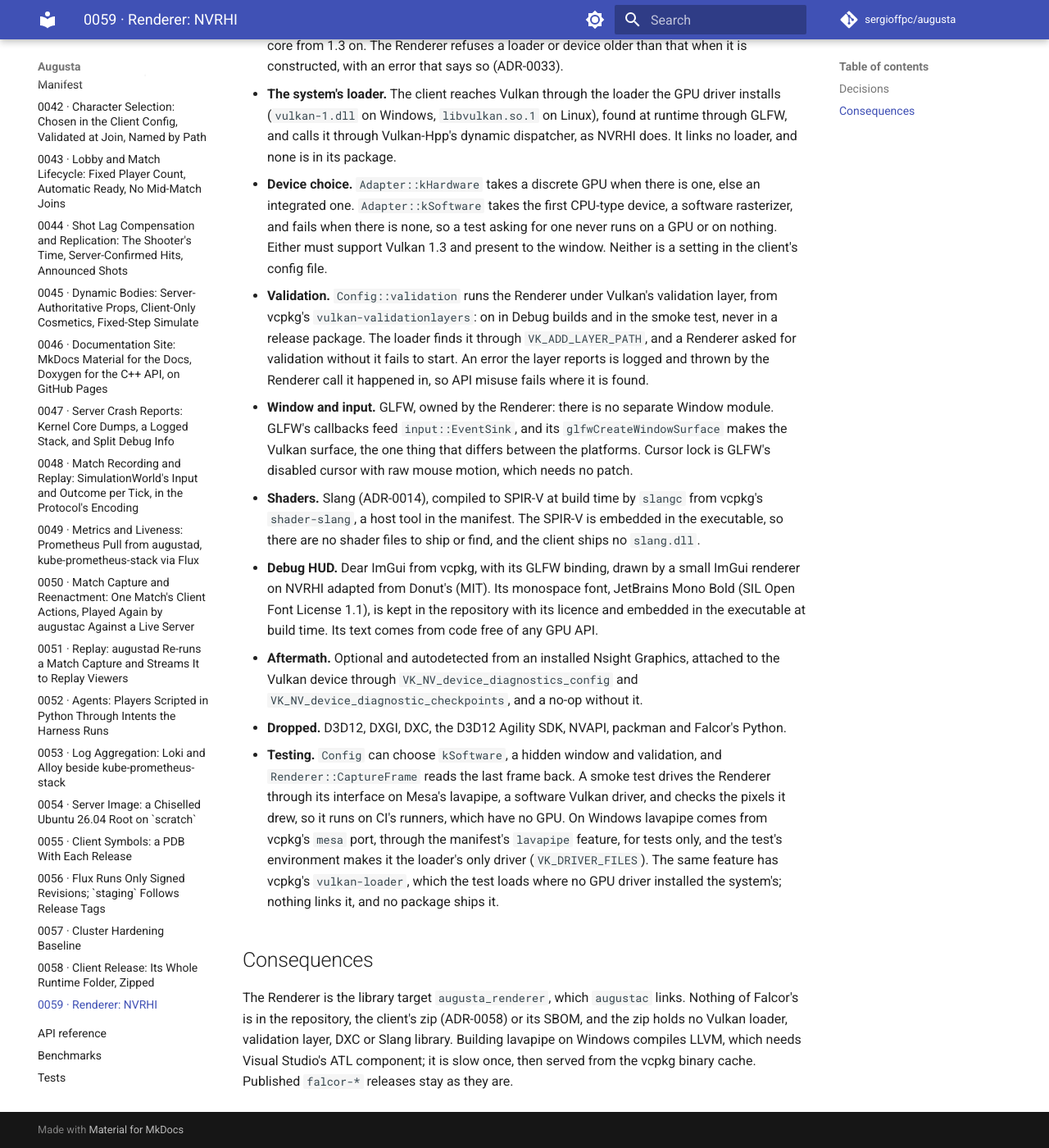
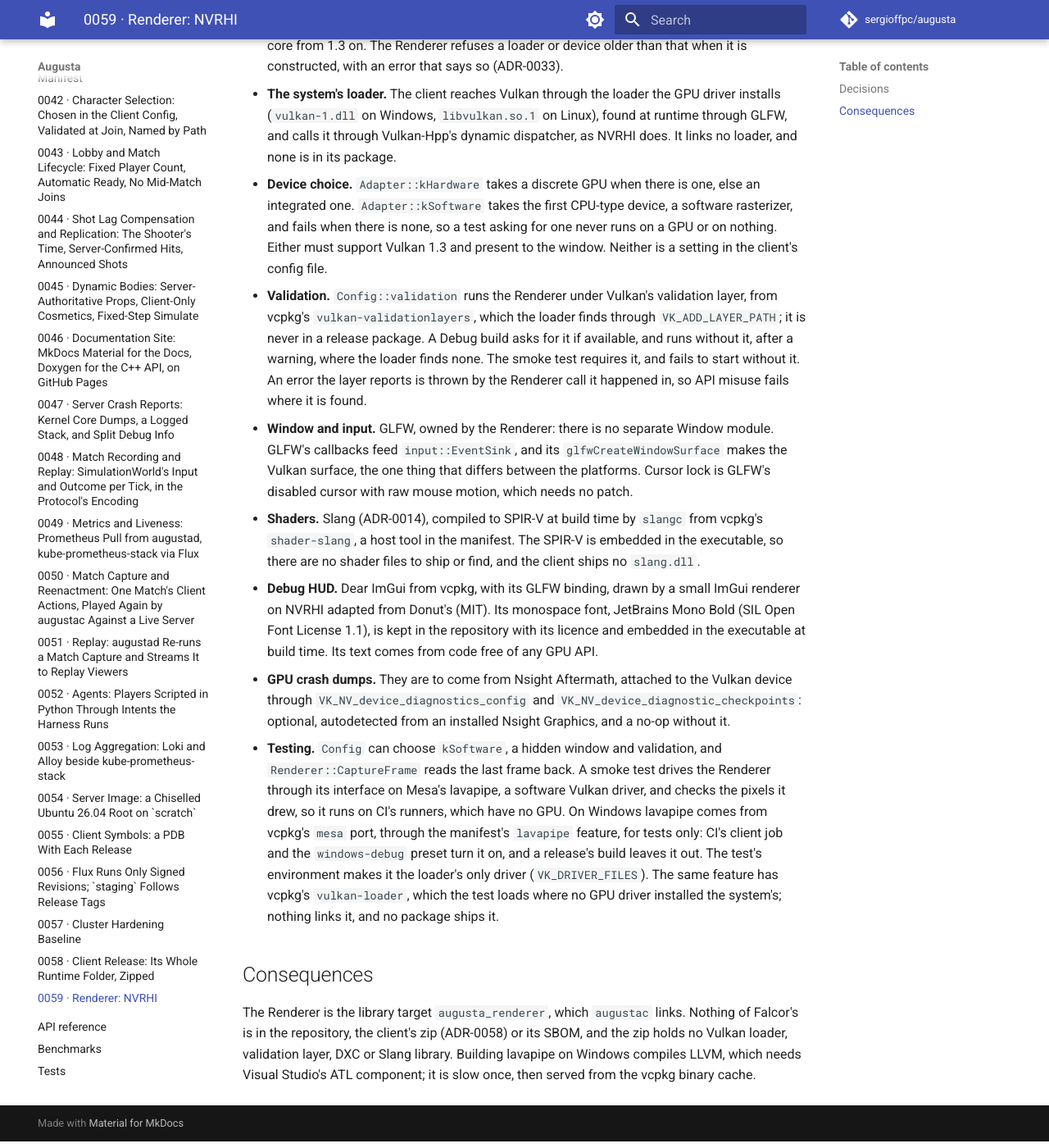
Before and after one commit to sergioffpc/augusta, an MkDocs documentation site: the page built from docs/adr/0059-renderer-nvrhi.md, in a window 1280 px wide and 1400 px high, scrolled down 810 px. Shown: the whole window at 82% size. Built offline with MkDocs 1.6.1 and Material for MkDocs 9.7.7, drawn with Linux system fonts in a browser that asks for light colours; comment, search, counter and statistics services are not loaded.

Commit message:
docs: state the Vulkan renderer's decisions, not its history
ADR-0059 drops its "Dropped" list and the Falcor releases note, states
GPU crash dumps on the Vulkan device as the decision they are, and
gives validation's Debug and test modes and where lavapipe is turned
on. ADR-0017 is back as it was. tooling.md documents the crash dumps
without claiming any are written yet, device_choice.h names the file
that creates the device, and edited comments are rewrapped.

Co-Authored-By: Claude Opus 5.5 <noreply@anthropic.com>

```diff
--- a/docs/adr/0059-renderer-nvrhi.md
+++ b/docs/adr/0059-renderer-nvrhi.md
@@ -42,11 +42,12 @@ between backends would double what has to be tested, for no gain to a player.
   for one never runs on a GPU or on nothing. Either must support Vulkan 1.3 and
   present to the window. Neither is a setting in the client's config file.
 - **Validation.** `Config::validation` runs the Renderer under Vulkan's
-  validation layer, from vcpkg's `vulkan-validationlayers`: on in Debug builds
-  and in the smoke test, never in a release package. The loader finds it through
-  `VK_ADD_LAYER_PATH`, and a Renderer asked for validation without it fails to
-  start. An error the layer reports is logged and thrown by the Renderer call it
-  happened in, so API misuse fails where it is found.
+  validation layer, from vcpkg's `vulkan-validationlayers`, which the loader
+  finds through `VK_ADD_LAYER_PATH`; it is never in a release package. A Debug
+  build asks for it if available, and runs without it, after a warning, where
+  the loader finds none. The smoke test requires it, and fails to start without
+  it. An error the layer reports is thrown by the Renderer call it happened in,
+  so API misuse fails where it is found.
 - **Window and input.** GLFW, owned by the Renderer: there is no separate Window
   module. GLFW's callbacks feed `input::EventSink`, and its
   `glfwCreateWindowSurface` makes the Vulkan surface, the one thing that differs
@@ -61,20 +62,20 @@ between backends would double what has to be tested, for no gain to a player.
   JetBrains Mono Bold (SIL Open Font License 1.1), is kept in the repository
   with its licence and embedded in the executable at build time. Its text comes
   from code free of any GPU API.
-- **Aftermath.** Optional and autodetected from an installed Nsight Graphics,
-  attached to the Vulkan device through `VK_NV_device_diagnostics_config` and
-  `VK_NV_device_diagnostic_checkpoints`, and a no-op without it.
-- **Dropped.** D3D12, DXGI, DXC, the D3D12 Agility SDK, NVAPI, packman and
-  Falcor's Python.
+- **GPU crash dumps.** They are to come from Nsight Aftermath, attached to the
+  Vulkan device through `VK_NV_device_diagnostics_config` and
+  `VK_NV_device_diagnostic_checkpoints`: optional, autodetected from an
+  installed Nsight Graphics, and a no-op without it.
 - **Testing.** `Config` can choose `kSoftware`, a hidden window and validation,
   and `Renderer::CaptureFrame` reads the last frame back. A smoke test drives
   the Renderer through its interface on Mesa's lavapipe, a software Vulkan
   driver, and checks the pixels it drew, so it runs on CI's runners, which have
   no GPU. On Windows lavapipe comes from vcpkg's `mesa` port, through the
-  manifest's `lavapipe` feature, for tests only, and the test's environment
-  makes it the loader's only driver (`VK_DRIVER_FILES`). The same feature has
-  vcpkg's `vulkan-loader`, which the test loads where no GPU driver installed
-  the system's; nothing links it, and no package ships it.
+  manifest's `lavapipe` feature, for tests only: CI's client job and the
+  `windows-debug` preset turn it on, and a release's build leaves it out. The
+  test's environment makes it the loader's only driver (`VK_DRIVER_FILES`). The
+  same feature has vcpkg's `vulkan-loader`, which the test loads where no GPU
+  driver installed the system's; nothing links it, and no package ships it.
 
 ## Consequences
 
@@ -83,4 +84,3 @@ Nothing of Falcor's is in the repository, the client's zip (ADR-0058) or its
 SBOM, and the zip holds no Vulkan loader, validation layer, DXC or Slang
 library. Building lavapipe on Windows compiles LLVM, which needs Visual Studio's
 ATL component; it is slow once, then served from the vcpkg binary cache.
-Published `falcor-*` releases stay as they are.
```
Also changed, not shown: docs/agents/tooling.md (+10 -3 lines), 3 other files.
